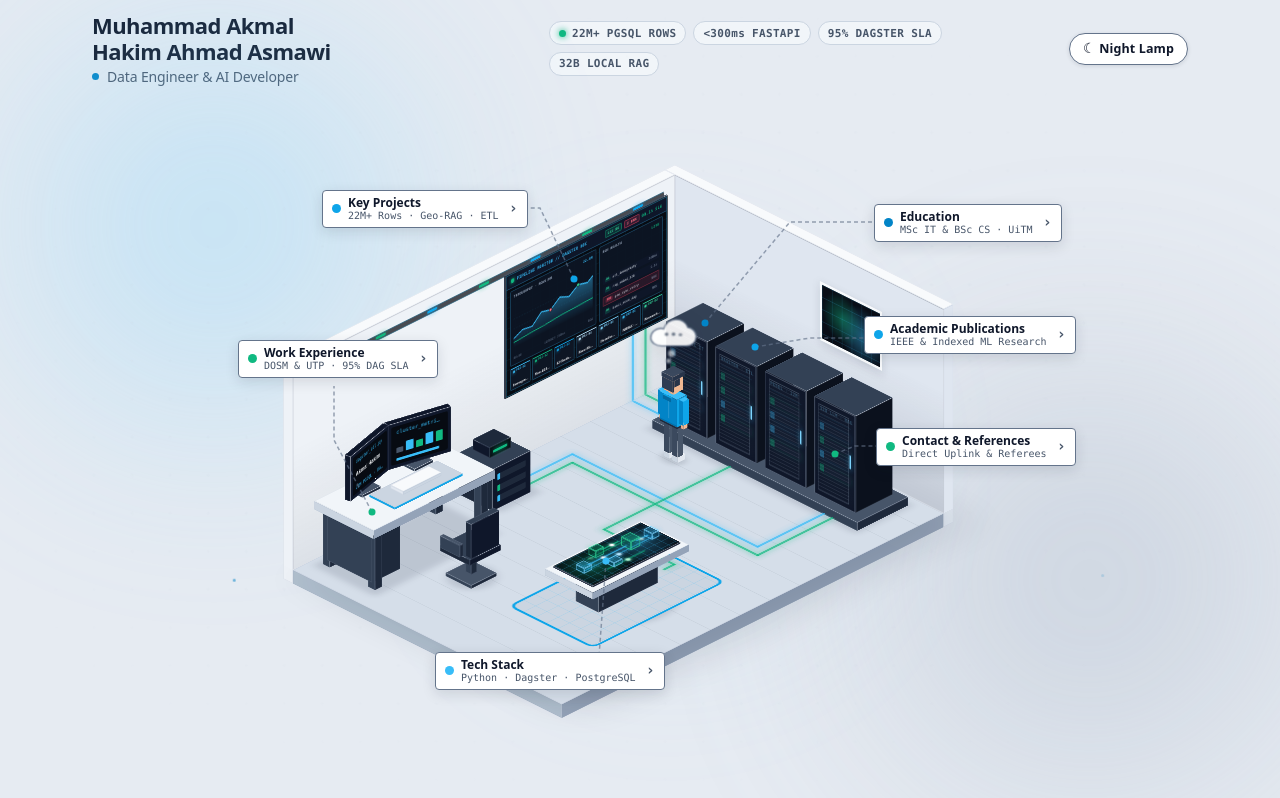
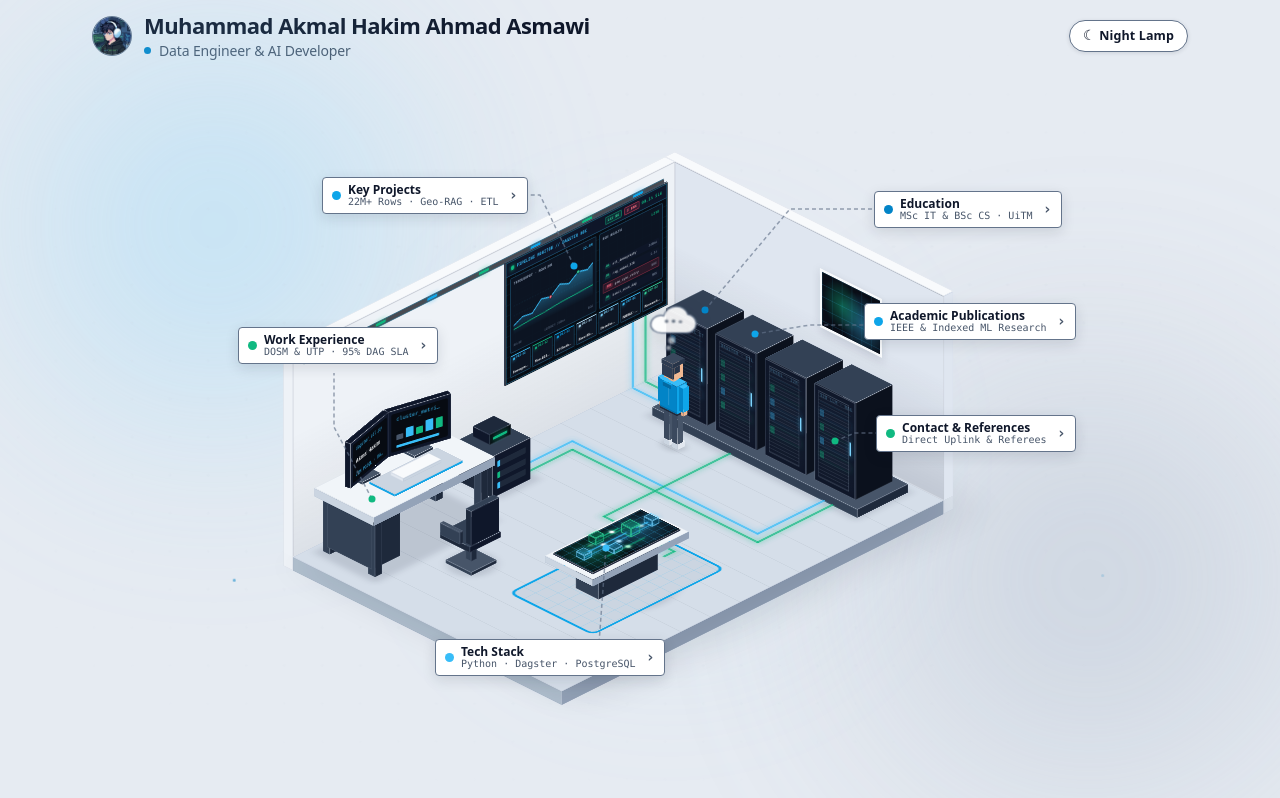
Before and after one commit to akmalxz/portfolio, a React (Vite) app: page / in a window 1280 px wide. Built offline with nearby package versions, Linux system fonts and the light colour scheme.

Commit message:
added avatar

```diff
--- a/src/components/Header.tsx
+++ b/src/components/Header.tsx
@@ -50,9 +50,25 @@ export function Header({ profile }: HeaderProps) {
     return () => window.removeEventListener('storage', handleStorage);
   }, []);
 
+  const avatarUrl = profile.avatarUrl?.trim() ?? '';
+  const initials = profile.shortName
+    .split(/\s+/)
+    .filter(Boolean)
+    .slice(0, 2)
+    .map((part) => part[0]?.toUpperCase() ?? '')
+    .join('');
+
   return (
     <header className="corner-header">
       <div className="header-identity">
+        <div className="header-avatar" aria-hidden={avatarUrl ? undefined : 'true'}>
+          {avatarUrl ? (
+            <img className="header-avatar-img" src={avatarUrl} alt={profile.name} />
+          ) : (
+            <span className="header-avatar-fallback">{initials}</span>
+          )}
+        </div>
+        <div className="header-identity-text">
           <h1 id="main-content" tabIndex={-1} className="corner-title">
             {profile.name}
           </h1>
@@ -61,21 +77,6 @@ export function Header({ profile }: HeaderProps) {
             <span>{profile.role}</span>
           </p>
         </div>
-
-      <div className="header-telemetry" aria-label="Core engineering metrics">
-        <span className="telemetry-pill">
-          <span className="telemetry-led" aria-hidden="true" />
-          <span>22M+ PGSQL ROWS</span>
-        </span>
-        <span className="telemetry-pill">
-          <span>&lt;300ms FASTAPI</span>
-        </span>
-        <span className="telemetry-pill">
-          <span>95% DAGSTER SLA</span>
-        </span>
-        <span className="telemetry-pill">
-          <span>32B LOCAL RAG</span>
-        </span>
       </div>
 
       <div className="header-actions">
--- a/src/data/profile.ts
+++ b/src/data/profile.ts
@@ -40,6 +40,7 @@ export interface ReferenceEntry {
 export interface ProfileData {
   name: string;
   shortName: string;
+  avatarUrl?: string;
   role: string;
   email: string;
   phone: string;
--- a/src/data/skills.json
+++ b/src/data/skills.json
@@ -1,6 +1,7 @@
 {
   "name": "Muhammad Akmal Hakim Ahmad Asmawi",
   "shortName": "Akmal Hakim",
+  "avatarUrl": "/avatar.jpg",
   "role": "Data Engineer & AI Developer",
   "status": "NBDAC, DOSM · MSc IT (UiTM)",
   "aboutHeading": "About & Technical Skills",
--- a/src/styles/library.css
+++ b/src/styles/library.css
@@ -8,6 +8,43 @@
 }
 
 .header-identity {
+  display: flex;
+  align-items: center;
+  gap: 0.75rem;
+  min-inline-size: 0;
+}
+
+.header-avatar {
+  inline-size: 2.5rem;
+  block-size: 2.5rem;
+  border-radius: 50%;
+  flex-shrink: 0;
+  overflow: hidden;
+  display: grid;
+  place-items: center;
+  background-color: var(--bg-pill);
+  border: 1px solid var(--border-strong);
+  transition:
+    background-color 0.5s cubic-bezier(0.22, 1, 0.36, 1),
+    border-color 0.5s cubic-bezier(0.22, 1, 0.36, 1);
+}
+
+.header-avatar-img {
+  width: 100%;
+  height: 100%;
+  object-fit: cover;
+  display: block;
+}
+
+.header-avatar-fallback {
+  font-family: var(--font-mono);
+  font-size: 0.8125rem;
+  font-weight: 650;
+  letter-spacing: 0.04em;
+  color: var(--ink-secondary);
+}
+
+.header-identity-text {
   display: flex;
   flex-direction: column;
   gap: 0.2rem;
@@ -44,42 +81,6 @@
   background-color: var(--accent);
   flex-shrink: 0;
   transition: background-color 0.5s cubic-bezier(0.22, 1, 0.36, 1);
-}
-
-.header-telemetry {
-  display: flex;
-  align-items: center;
-  flex-wrap: wrap;
-  gap: 0.4375rem;
-}
-
-.telemetry-pill {
-  display: inline-flex;
-  align-items: center;
-  gap: 0.375rem;
-  padding: 0.2rem 0.5625rem;
-  border-radius: 999px;
-  background-color: var(--bg-pill);
-  border: 1px solid var(--border-subtle);
-  font-family: var(--font-mono);
-  font-size: 0.6875rem;
-  font-weight: 600;
-  letter-spacing: 0.03em;
-  color: var(--ink-secondary);
-}
-
-.telemetry-led {
-  inline-size: 0.4375rem;
-  block-size: 0.4375rem;
-  border-radius: 50%;
-  background-color: #10b981;
-  box-shadow: 0 0 6px #10b981;
-}
-
-@media (max-width: 56rem) {
-  .header-telemetry {
-    display: none;
-  }
 }
 
 .header-actions {
```
Also changed, not shown: public/avatar.jpg (added). Lines whose indentation alone changed are shown as unchanged.
